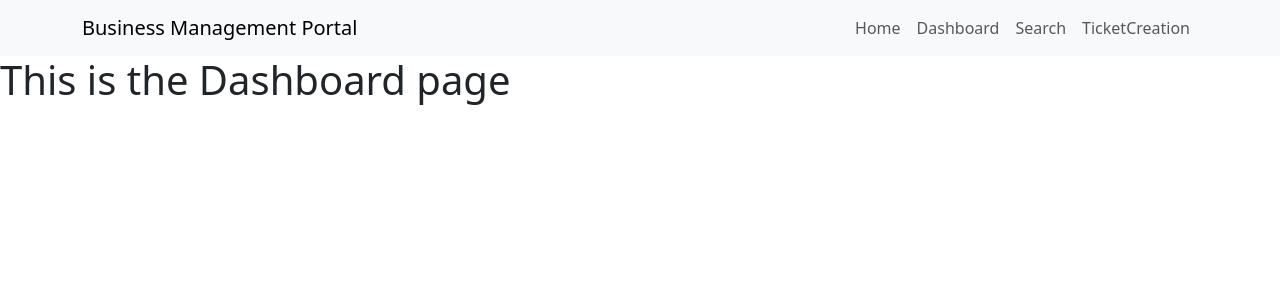
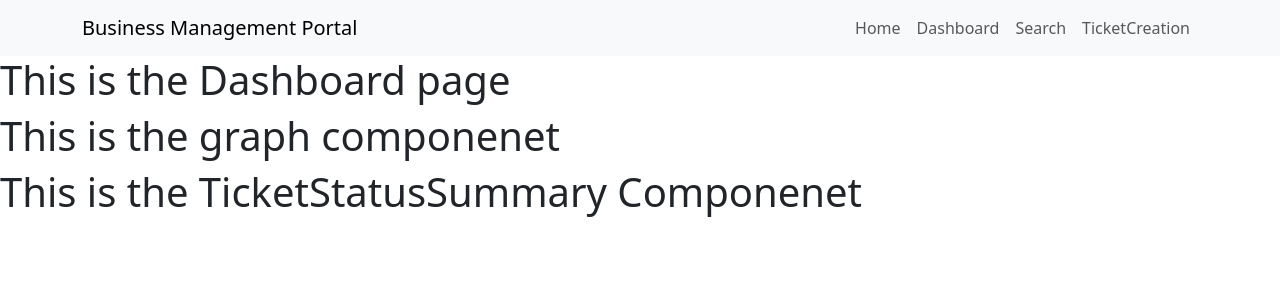
Before and after one commit to imOnVacation/frontend-tech-final-project, a React (Create React App) app in the folder client/: page /dashboard in a window 1280 px wide. Shown: the top 300 px of the page. Built offline with nearby package versions, Linux system fonts and the light colour scheme.

Commit message:
init files in client side

```diff
--- /dev/null
+++ b/client/src/components/TicketStatusGraph.js
@@ -0,0 +1,11 @@
+import React from 'react';
+
+const TicketStatusGraph = () => {
+  return (
+    <div>
+      <h1>This is the graph componenet</h1>
+    </div>
+  );
+};
+
+export default TicketStatusGraph;
--- /dev/null
+++ b/client/src/components/TicketStatusSummary.js
@@ -0,0 +1,11 @@
+import React from 'react';
+
+const TicketStatusSummary = () => {
+  return (
+    <div>
+      <h1>This is the TicketStatusSummary Componenet</h1>
+    </div>
+  );
+};
+
+export default TicketStatusSummary;
--- a/client/src/pages/Dashboard.js
+++ b/client/src/pages/Dashboard.js
@@ -1,10 +1,18 @@
 import React from 'react';
+import TicketStatusGraph from '../components/TicketStatusGraph';
+import TicketStatusSummary from '../components/TicketStatusSummary';
 
 const Dashboard = () => {
   return (
-    <div>
-      <h1>This is the Dashboard page</h1>
-    </div>
+    <>
+      <div>
+        <h1>This is the Dashboard page</h1>
+      </div>
+      <div>
+        <TicketStatusGraph />
+        <TicketStatusSummary />
+      </div>
+    </>
   );
 };
 
```
